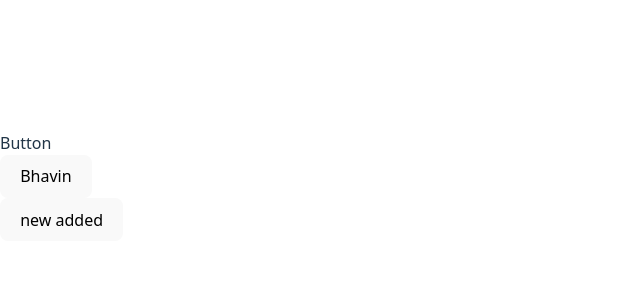
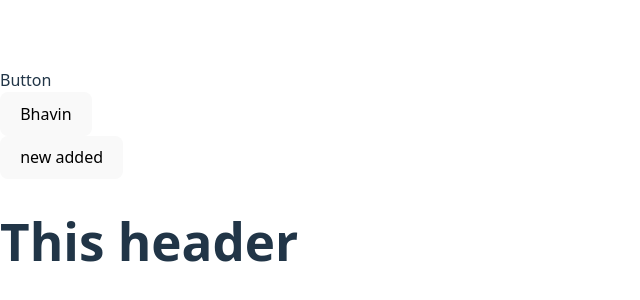
Before and after one commit to smanaman/lms, a React (Vite) app: page / in a window 1280 px wide. Shown: the part 214-514 px from the top of the page, without its empty margins (0-640 px from the left). Built offline with nearby package versions, Linux system fonts and the light colour scheme.

Commit message:
add header

```diff
--- a/src/App.jsx
+++ b/src/App.jsx
@@ -2,6 +2,7 @@ import React from 'react'
 import Button from './Pages/Button'
 import Button2 from './Button2'
 import Button3 from './Button3'
+import Header from './component/Header'
 
 const App = () => {
   return (
@@ -9,6 +10,7 @@ const App = () => {
       <Button/>
       <Button2/>
       <Button3/>
+      <Header/>
     </div>
   )
 }
--- /dev/null
+++ b/src/component/Header.jsx
@@ -0,0 +1,11 @@
+import React from 'react'
+
+const Header = () => {
+  return (
+    <div>
+      <h1>This header</h1>
+    </div>
+  )
+}
+
+export default Header
```
